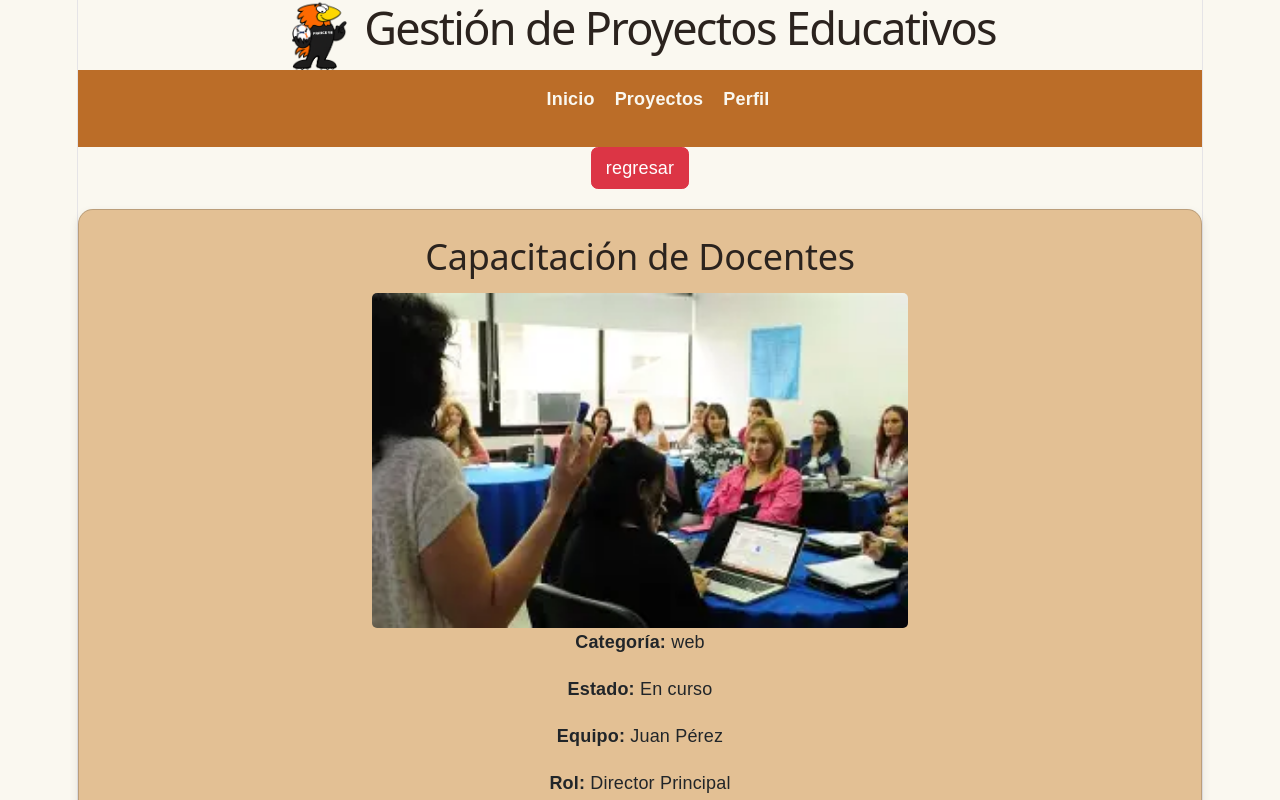
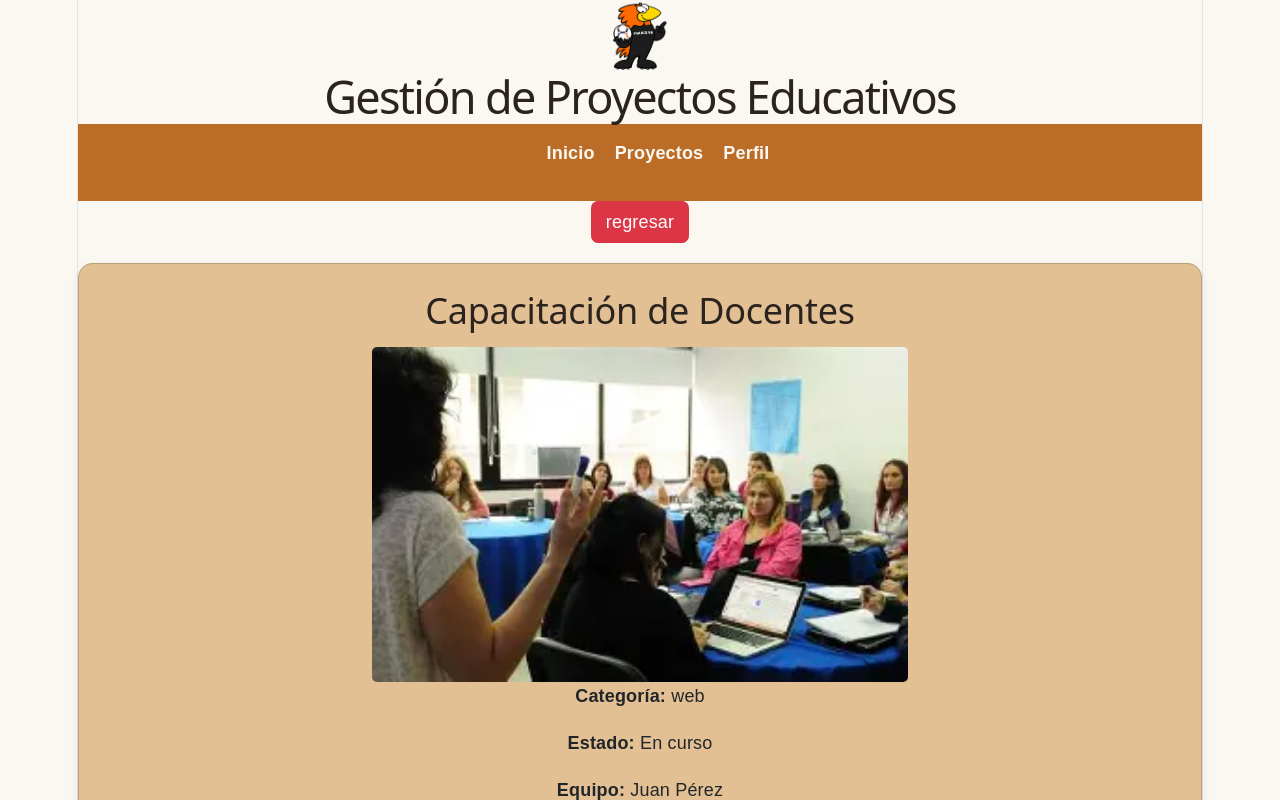
Before and after one commit to FedericoAgustin/pv_tp3_grupo20, a React (Vite) app: page /proyectos/1 in a window 1280 px wide. Shown: the top 800 px of the page. Built offline with nearby package versions, Linux system fonts and the light colour scheme.

Commit message:
Header con bootstrap

```diff
--- a/src/components/Header.jsx
+++ b/src/components/Header.jsx
@@ -4,9 +4,9 @@ import Logo from './Logo.jsx';
 const Header = (props) => {
     let { titulo } = props.element;
     return (
-        <header style={{ display: "flex", alignItems: "center", justifyContent: "center", gap: "10px" }}>
+        <header classname="d-flex align-items-center justify-content-center gap-2 py-3">
             <Logo />
-            <h1>{titulo}</h1>
+            <h1 className="mb-0">{titulo}</h1>
         </header>
     )
 }
```
